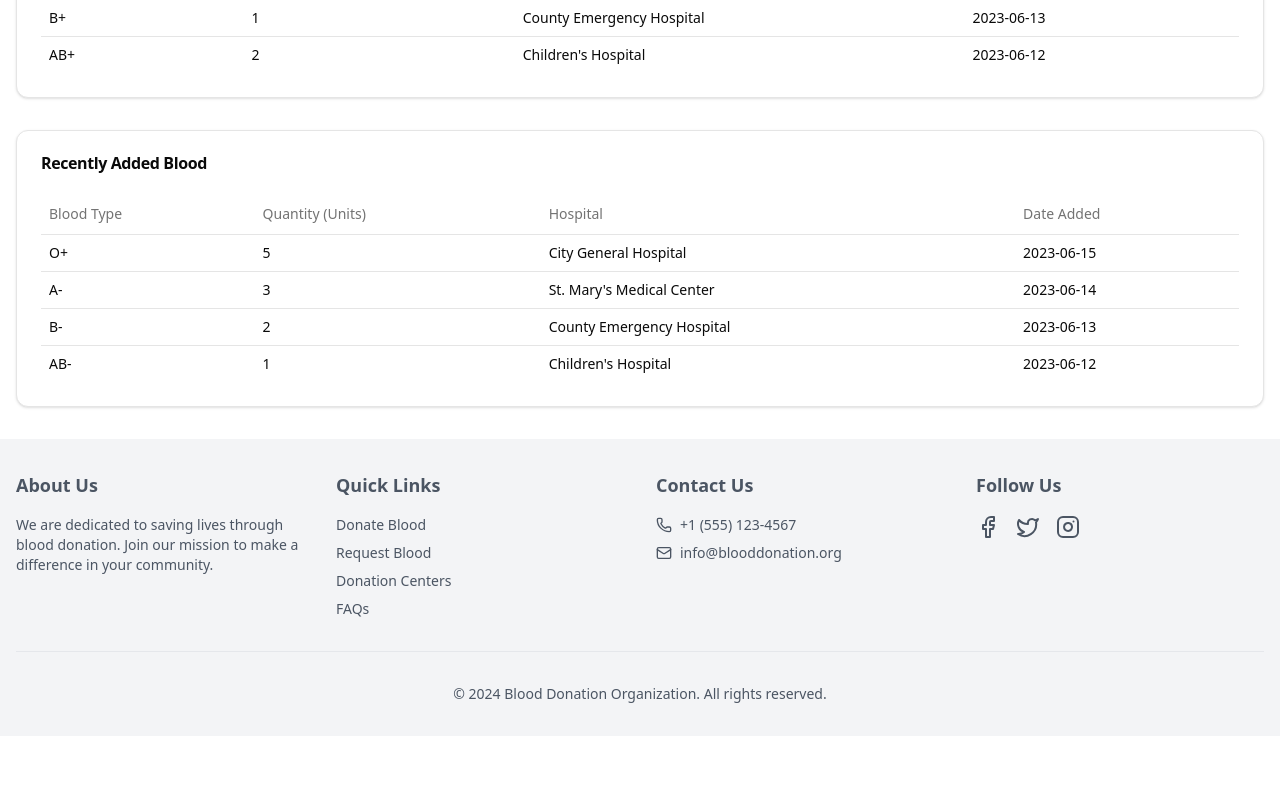
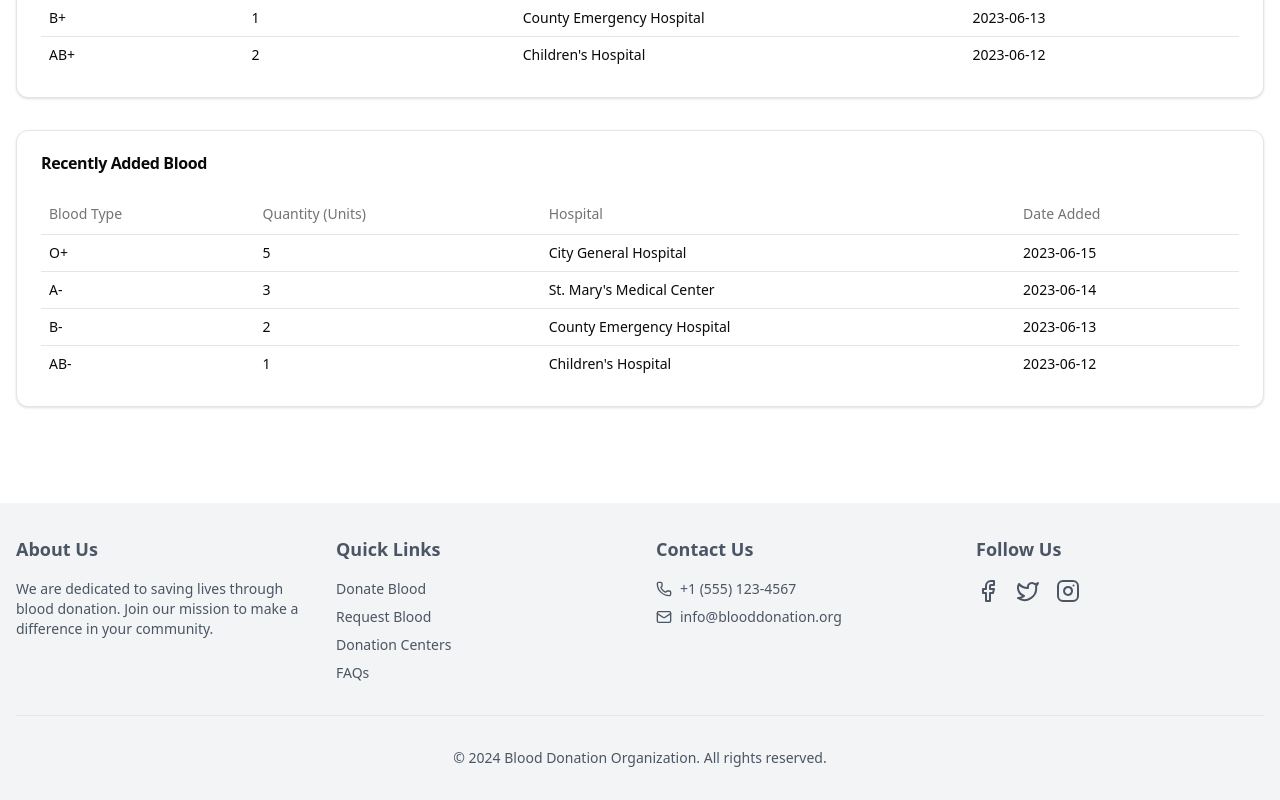
Before and after one commit to mir-hussain/blood-donation-management-client, a React (Vite) app: page / in a window 1280 px wide. Shown: the part 720-1520 px from the top of the page. Before the commit the page ends 1456 px from the top, so only its background shows below. Built offline with nearby package versions, Linux system fonts and the light colour scheme; what tailwindcss-motion would draw is missing.

Commit message:
add: footer margin

```diff
--- a/src/components/layout/Footer.tsx
+++ b/src/components/layout/Footer.tsx
@@ -3,7 +3,7 @@ import { Link } from "react-router-dom";
 
 export default function Footer() {
   return (
-    <footer className="bg-gray-100 text-gray-600 py-8">
+    <footer className="bg-gray-100 text-gray-600 py-8 mt-16">
       <div className="container mx-auto px-4">
         <div className="grid grid-cols-1 md:grid-cols-4 gap-8">
           <div>
```
